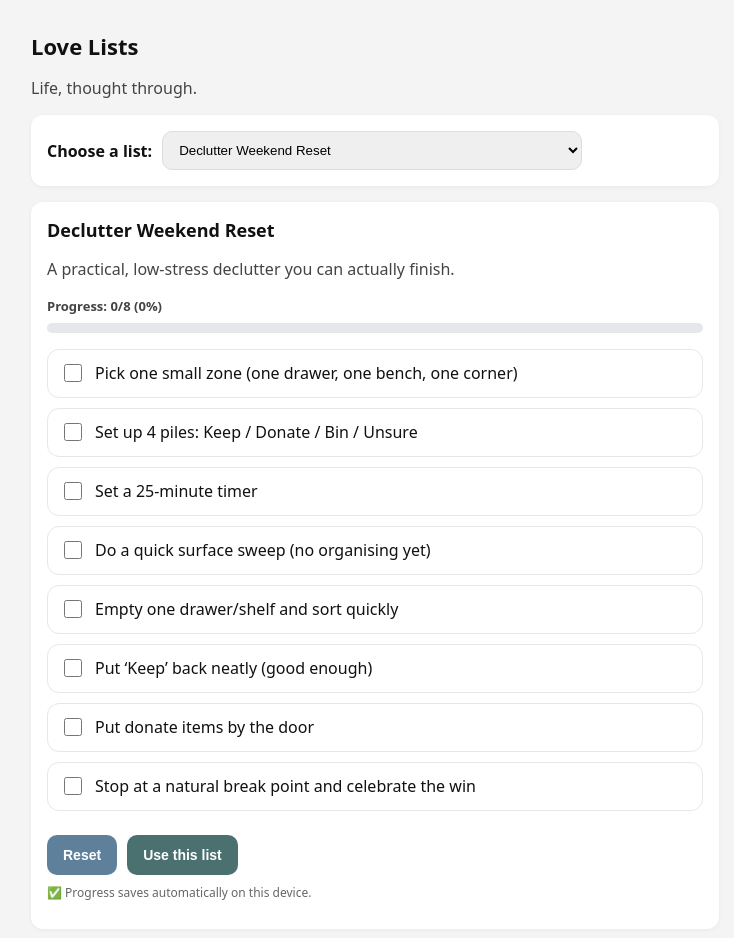
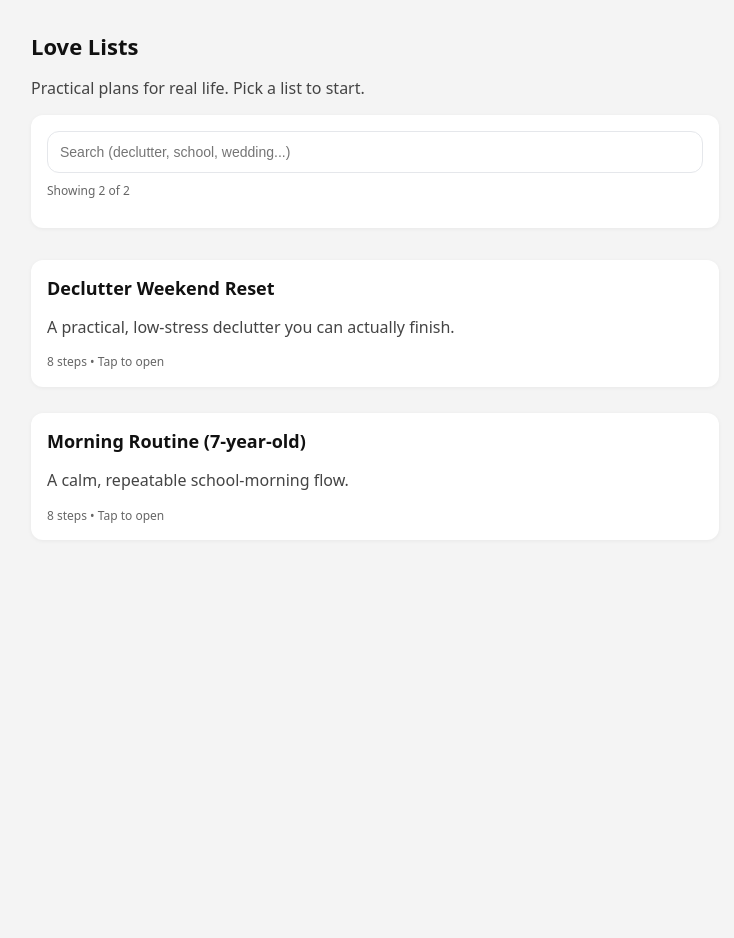
Before and after one commit to Willmacp/love-lists, a React (Vite) app: page / in a window 1280 px wide. Shown: the top 938 px of the page, without its empty margins (265-999 px from the left). After the commit the page ends 800 px from the top, so only its background shows below. Built offline with nearby package versions, Linux system fonts and the light colour scheme.

Commit message:
Update App.tsx

```diff
--- a/src/App.tsx
+++ b/src/App.tsx
@@ -15,52 +15,47 @@ function storageKey(listId: string) {
 export default function App() {
   const lists = templates as Template[];
 
-  // Default to first list
-  const [activeId, setActiveId] = useState<string>(lists[0]?.id ?? "");
+  const [query, setQuery] = useState("");
+  const [activeId, setActiveId] = useState<string>(""); // empty = Explore view
+
   const active = useMemo(
-    () => lists.find((l) => l.id === activeId) ?? lists[0],
+    () => lists.find((l) => l.id === activeId) ?? null,
     [activeId, lists]
   );
 
-  // Progress is just an array of booleans, one per step
+  const filtered = useMemo(() => {
+    const q = query.trim().toLowerCase();
+    if (!q) return lists;
+    return lists.filter((l) => {
+      const hay = `${l.title} ${l.description}`.toLowerCase();
+      return hay.includes(q);
+    });
+  }, [query, lists]);
+
+  // checklist state for active list
   const [checked, setChecked] = useState<boolean[]>([]);
 
-  // Load progress when active list changes
+  // Load progress when active changes
   useEffect(() => {
     if (!active) return;
     const raw = localStorage.getItem(storageKey(active.id));
     if (raw) {
       try {
         const parsed = JSON.parse(raw) as boolean[];
-        setChecked(
-          active.steps.map((_, i) => Boolean(parsed[i]))
-        );
+        setChecked(active.steps.map((_, i) => Boolean(parsed[i])));
         return;
       } catch {
-        // fall through to reset
+        // fallthrough
       }
     }
     setChecked(active.steps.map(() => false));
   }, [active?.id]);
 
-  // Save progress whenever it changes
+  // Save progress
   useEffect(() => {
     if (!active) return;
     localStorage.setItem(storageKey(active.id), JSON.stringify(checked));
   }, [checked, active?.id]);
-
-  if (!active) {
-    return (
-      <div className="container">
-        <h1>Love Lists</h1>
-        <p>No lists found yet.</p>
-      </div>
-    );
-  }
-
-  const done = checked.filter(Boolean).length;
-  const total = active.steps.length;
-  const pct = total ? Math.round((done / total) * 100) : 0;
 
   function toggleStep(i: number) {
     setChecked((prev) => {
@@ -71,38 +66,75 @@ export default function App() {
   }
 
   function reset() {
+    if (!active) return;
     setChecked(active.steps.map(() => false));
   }
 
+  // ---- Explore view ----
+  if (!active) {
     return (
       <div className="container">
         <h1>Love Lists</h1>
-      <p>Life, thought through.</p>
+        <p>Practical plans for real life. Pick a list to start.</p>
 
         <div className="card">
-        <div style={{ display: "flex", gap: 10, alignItems: "center" }}>
-          <label style={{ fontWeight: 700 }}>Choose a list:</label>
-          <select
-            value={activeId}
-            onChange={(e) => setActiveId(e.target.value)}
+          <input
+            value={query}
+            onChange={(e) => setQuery(e.target.value)}
+            placeholder="Search (declutter, school, wedding...)"
             style={{
-              padding: "10px 12px",
-              borderRadius: 10,
-              border: "1px solid #ddd",
               width: "100%",
-              maxWidth: 420
+              padding: "12px 12px",
+              borderRadius: 12,
+              border: "1px solid #e5e7eb",
+              fontSize: 14
             }}
+          />
+          <p style={{ marginTop: 10, fontSize: 12, color: "#666" }}>
+            Showing {filtered.length} of {lists.length}
+          </p>
+        </div>
+
+        <div className="steps" style={{ marginTop: 16 }}>
+          {filtered.map((l) => (
+            <div
+              key={l.id}
+              className="card"
+              style={{ cursor: "pointer" }}
+              onClick={() => setActiveId(l.id)}
+              role="button"
+              tabIndex={0}
             >
-            {lists.map((l) => (
-              <option value={l.id} key={l.id}>
-                {l.title}
-              </option>
+              <h2 style={{ marginTop: 0 }}>{l.title}</h2>
+              <p>{l.description}</p>
+              <p style={{ fontSize: 12, color: "#666", marginBottom: 0 }}>
+                {l.steps.length} steps • Tap to open
+              </p>
+            </div>
           ))}
-          </select>
         </div>
       </div>
+    );
+  }
 
-      <div className="card">
+  // ---- Runner view ----
+  const done = checked.filter(Boolean).length;
+  const total = active.steps.length;
+  const pct = total ? Math.round((done / total) * 100) : 0;
+
+  return (
+    <div className="container">
+      <div style={{ display: "flex", alignItems: "center", gap: 10 }}>
+        <button
+          onClick={() => setActiveId("")}
+          style={{ background: "#5f809b" }}
+        >
+          ← Explore
+        </button>
+        <div style={{ fontWeight: 800 }}>Love Lists</div>
+      </div>
+
+      <div className="card" style={{ marginTop: 14 }}>
         <h2 style={{ marginTop: 0 }}>{active.title}</h2>
         <p>{active.description}</p>
 
```
Lines whose indentation alone changed are shown as unchanged.
